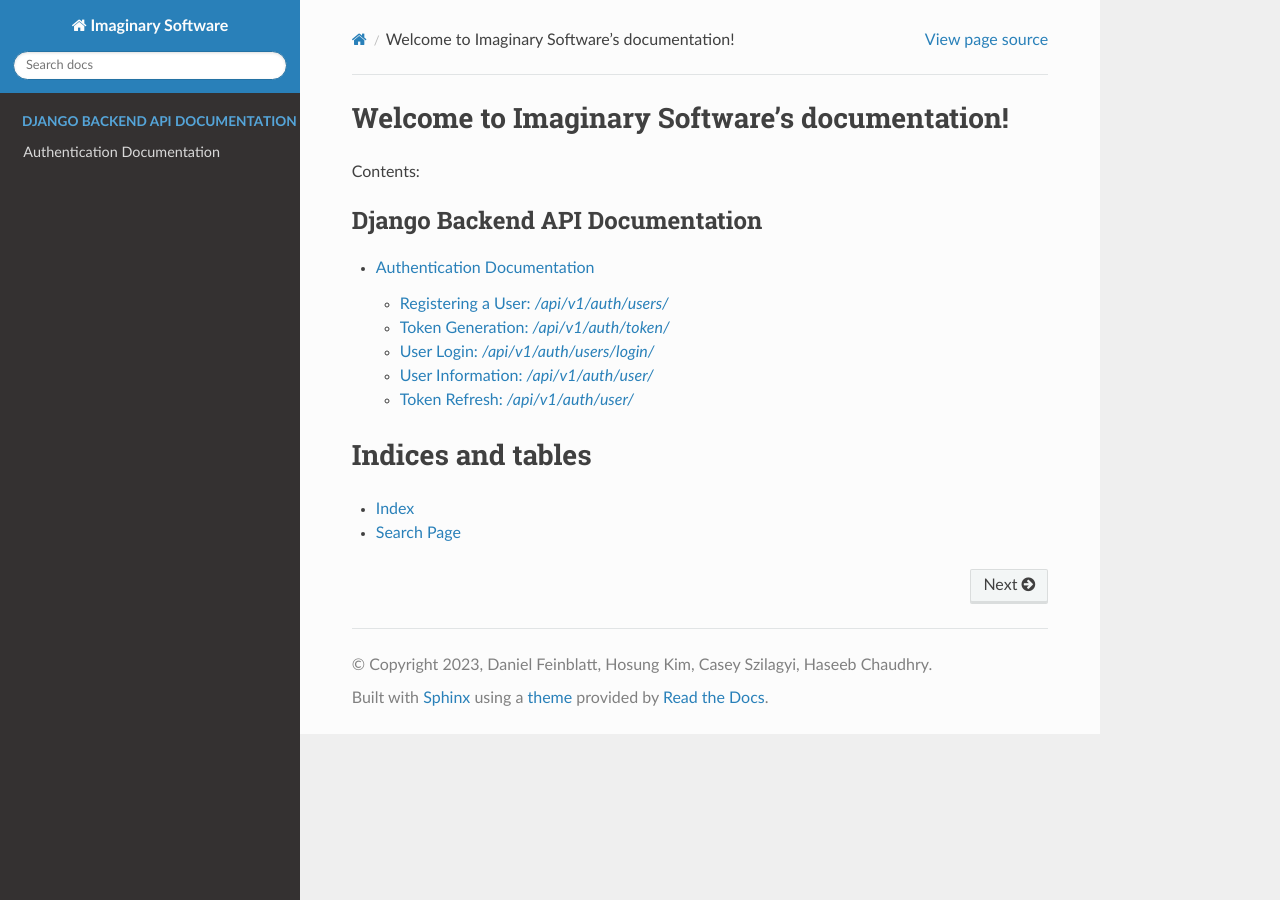
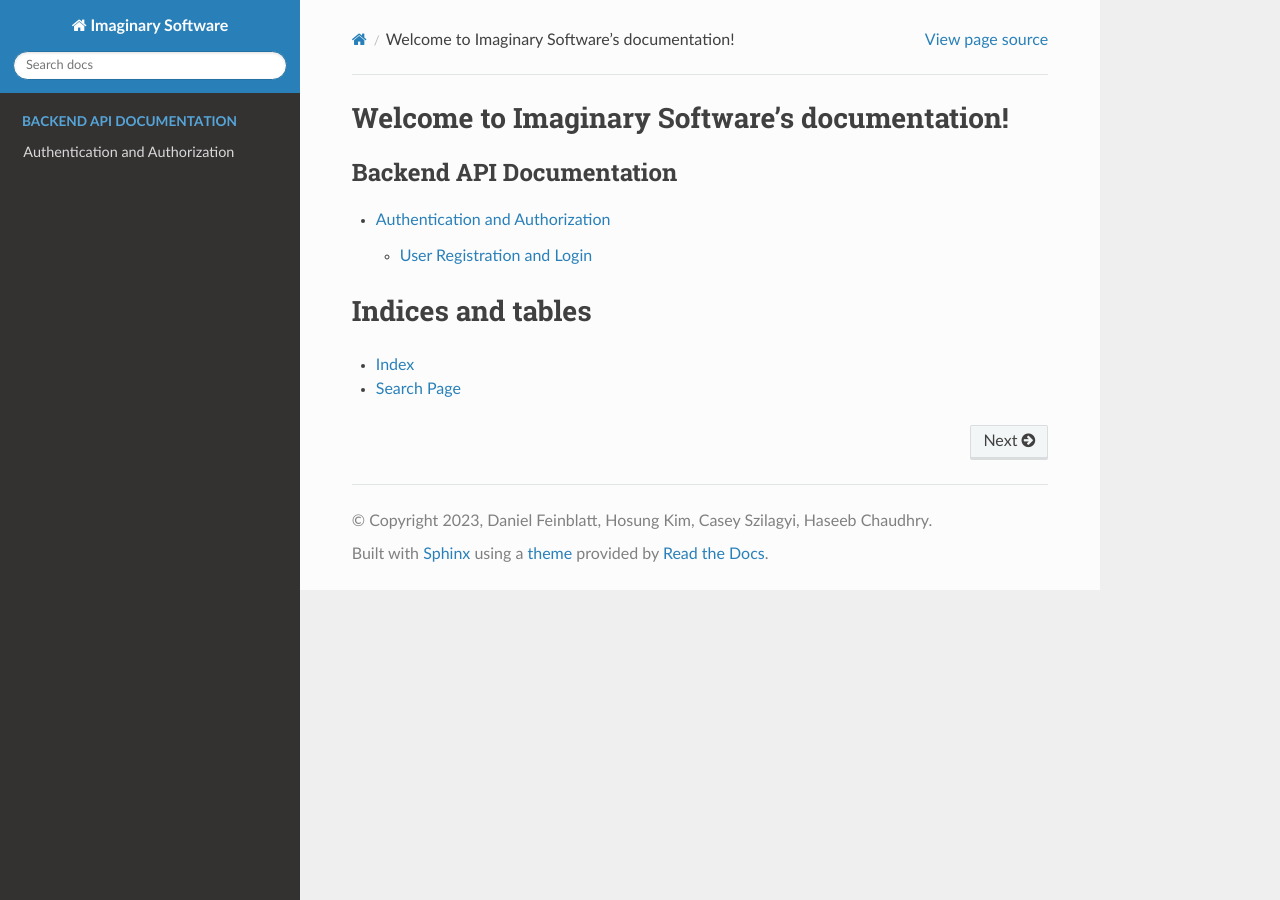
Before and after one commit to ECE-458-Books/ece458books, a Sphinx documentation site: the page built from docs/source/index.rst, in a window 1280 px wide. Built offline with Sphinx 7.4.7 and the Read the Docs theme 2.0.0, drawn with Linux system fonts in a browser that asks for light colours; some of the changed lines change nothing that is shown.

Commit message:
added sample rst for auth

```diff
--- a/docs/requirements.txt
+++ b/docs/requirements.txt
@@ -12,12 +12,14 @@ packaging==23.0
 Pygments==2.14.0
 pytz==2022.7.1
 requests==2.28.2
+six==1.16.0
 snowballstemmer==2.2.0
 sphinx==5.3.0
 sphinx-rtd-theme==1.1.1
 sphinxcontrib-applehelp==1.0.4
 sphinxcontrib-devhelp==1.0.2
 sphinxcontrib-htmlhelp==2.0.1
+sphinxcontrib-httpdomain==1.8.1
 sphinxcontrib-jsmath==1.0.1
 sphinxcontrib-qthelp==1.0.3
 sphinxcontrib-serializinghtml==1.1.5
--- /dev/null
+++ b/docs/source/api/auth.rst
@@ -0,0 +1,64 @@
+Authentication and Authorization
+================================
+Requests to the Imaginary Books Backend API are for public and private information.
+All endpoints require authentication.
+.. contents:: Table of contents
+   :local:
+   :backlinks: none
+   :depth: 2
+
+User Registration and Login
+----------------------------
+
+User Registration
+~~~~~~~~~~~~~~~~~~
+.. http:post:: /api/v1/auth/users/register/
+
+    Register a new user to the BookStore User DB.
+
+    :query string:  email (*required*) -- E-mail of registering user
+    :query string:  username (*required*) -- Username of registering user
+    :query string:  password (*required*) -- Password of registering user
+
+    :requestheader Authorization: `token`
+
+.. important::
+   The author name must be in URL encoded format.
+
+    **Example request**:
+
+    .. tabs::
+
+        .. code-tab:: bash
+
+            $ curl --location --request POST 'https://books.colab.duke.edu:8000/api/v1/auth/users/register/' \
+            --header 'Content-Type: application/json' \
+            --data-raw '{
+                "email": "<email>",
+                "username": "<username>",
+                "password": "<password>"
+            }'
+
+        .. code-tab:: python
+
+            import requests
+            import json
+
+            url = "https://books.colab.duke.edu:8000/api/v1/auth/users/register/"
+
+            payload = json.dumps({
+            "email": "<email>",
+            "username": "<username>",
+            "password": "<password>"
+            })
+            headers = {
+            'Content-Type': 'application/json'
+            }
+
+            response = requests.request("POST", url, headers=headers, data=payload)
+
+            print(response.text)
+
+    **Example response**:
+
+        .. sourcecode:: json
--- a/docs/source/api/authentication.rst
+++ /dev/null
@@ -1,179 +0,0 @@
-=============================
-Authentication Documentation
-=============================
-
-------------------------------------------
-Registering a User: `/api/v1/auth/users/`
-------------------------------------------
-#####################
-**POST**
-#####################
-
-:Request Body:
-
-::
-
-    {
-        "user-registration": {
-            "email": "<youremail@example.com>",
-            "username": "<username>",
-            "password": "<password>"
-        }
-    }
-
-:Response Body:
-
-::
-
-    {
-    "user": {
-        "email": "<youremail@example.com>",
-        "username": "<username>",
-        "token": "<token>"
-        }
-    }
-
-------------------------------------------
-Token Generation: `/api/v1/auth/token/`
-------------------------------------------
-#####################
-**POST**
-#####################
-
-:Request Body:
-
-::
-
-    {
-        "email": "<youremail@example.com>",
-        "password": "<password>"
-    }
-
-:Response Body:
-
-::
-
-    {
-        "refresh": "<refresh_token>",
-        "access": "<access_token>"
-    }
-
-
-------------------------------------------
-User Login: `/api/v1/auth/users/login/`
-------------------------------------------
-#####################
-**POST**
-#####################
-
-:Request Body:
-
-::
-
-    {
-        "user": {
-            "email": "<youremail@example.com>",
-            "password": "<password>"
-        }
-    }
-
-:Response Body:
-
-::
-
-    {
-    "user": {
-        "email": "<youremail@example.com>",
-        "username": "<username>",
-        "token": "<token>"
-        }
-    }
-
-------------------------------------------
-User Information: `/api/v1/auth/user/`
-------------------------------------------
-#####################
-**PUT**
-#####################
-:Purpose: Update user information
-
-:Notes: Must send token in this request to authenticate the user.
-
-:Request Body: The information to update. For example:
-
-::
-
-    {
-        "user": {
-            "username": "<new_username>"
-        }
-    }
-
-:Response Body:
-
-::
-
-    {
-    "user": {
-        "email": "<youremail@example.com>",
-        "username": "<username>",
-        "token": "<token>"
-        }
-    }
-
-#####################
-**GET**
-#####################
-
-:Purpose: Retrieve user information
-
-:Notes: Must send token in this request to authenticate the user.
-
-:Request Body:
-
-::
-
-    {
-        "user": {
-            "email": "<youremail@example.com>",
-            "password": "<password>"
-        }
-    }
-
-:Response Body:
-
-::
-
-    {
-    "user": {
-        "email": "<youremail@example.com>",
-        "username": "<username>",
-        "token": "<token>"
-        }
-    }
-
-------------------------------------------
-Token Refresh: `/api/v1/auth/user/`
-------------------------------------------
-
-#####################
-**PUT**
-#####################
-
-:Purpose: Get a new access token
-
-:Request Body:
-
-::
-
-    {
-        "refresh": "<refresh_token>"
-    }
-
-:Response Body:
-
-::
-
-    {
-    "access": "<access_token"
-    }
--- a/docs/source/conf.py
+++ b/docs/source/conf.py
@@ -19,11 +19,11 @@ master_doc = 'index'
 
 extensions = [
     'sphinx_rtd_theme',
+    'sphinxcontrib-httpdomain'
 ]
 
 templates_path = ['_templates']
 exclude_patterns = []
-
 
 
 # -- Options for HTML output -------------------------------------------------
--- a/docs/source/index.rst
+++ b/docs/source/index.rst
@@ -6,13 +6,12 @@
 Welcome to Imaginary Software's documentation!
 ==============================================
 
-Contents:
-
 .. toctree::
-   :caption: Django Backend API Documentation
+   :caption: Backend API Documentation
    :maxdepth: 2
 
-   api/authentication
+   api/auth
+   api/books
 
 Indices and tables
 ==================
```
Also changed, not shown: docs/source/api/books.rst (added).
